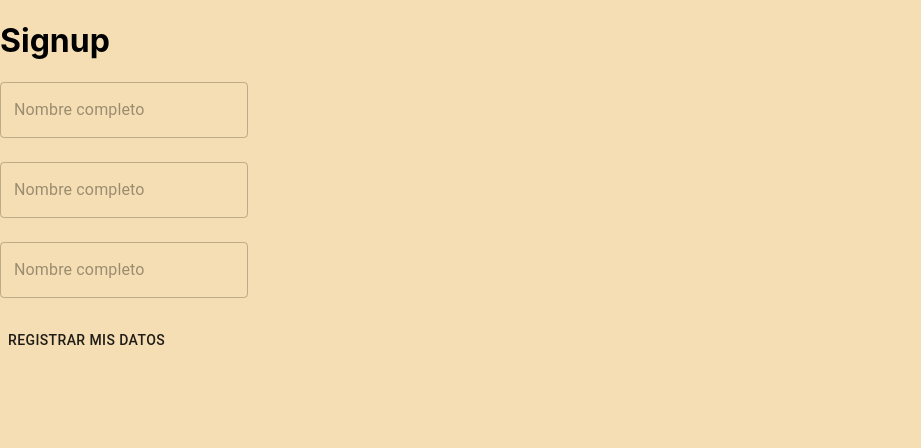
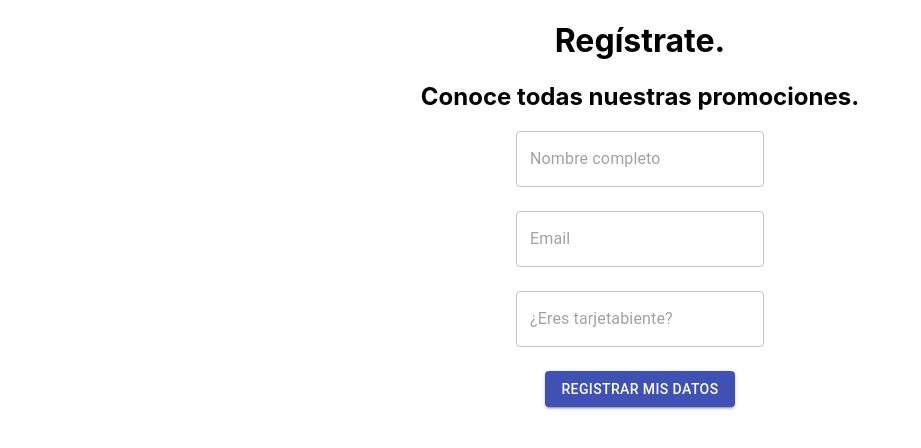
Before and after one commit to TheMarauders-MX/tmqr-webapp, a React (Create React App) app: page / in a window 1280 px wide. Shown: the top 448 px of the page, without its empty margins (0-921 px from the left). Built offline with nearby package versions, Linux system fonts and the light colour scheme.

Commit message:
Update Form skelleton

```diff
--- a/src/components/ClientForm/ClientForm.tsx
+++ b/src/components/ClientForm/ClientForm.tsx
@@ -3,6 +3,7 @@ import { Form, Formik } from "formik";
 import * as Yup from "yup";
 import { Grid, Button } from "@material-ui/core";
 import FormikInput from "../../components/FormikElements/FormikInput";
+import "./styles.scss";
 
 const initialValues = {
   name: "",
@@ -30,8 +31,11 @@ const ClientForm = () => {
   }, []);
 
   return (
-    <div>
-      <h1>Signup</h1>
+    <div className="client-form">
+      <div className="center">
+        <h1>Regístrate.</h1>
+        <h2>Conoce todas nuestras promociones.</h2>
+      </div>
       <Formik
         initialValues={initialValues}
         // validationSchema={ClientFormSchema}
@@ -40,20 +44,20 @@ const ClientForm = () => {
       >
         {(formik) => {
           return (
-            <Form className="general-form">
+            <Form>
               {/* MAIN FORM */}
               <Grid container className="main-form-container" spacing={3}>
-                <Grid item lg={12} className="top">
+                <Grid item xs={12}>
                   <FormikInput name="name" placeholder="Nombre completo" validateOnClick={true} disabled={loading} />
                 </Grid>
-                <Grid item lg={12} className="top">
-                  <FormikInput name="email" placeholder="Nombre completo" validateOnClick={true} disabled={loading} />
+                <Grid item xs={12}>
+                  <FormikInput name="email" placeholder="Email" validateOnClick={true} disabled={loading} />
                 </Grid>
-                <Grid item lg={12} className="top">
-                  <FormikInput name="tarjetahabiente" placeholder="Nombre completo" validateOnClick={true} disabled={loading} />
+                <Grid item xs={12}>
+                  <FormikInput name="tarjetahabiente" placeholder="¿Eres tarjetabiente?" validateOnClick={true} disabled={loading} />
                 </Grid>
-                <Grid item md={6} xs={12}>
-                  <Button type="submit" className="btn-primary" disabled={loading}>
+                <Grid item xs={12}>
+                  <Button type="submit" variant="contained" color="primary" disabled={loading}>
                     Registrar mis datos
                   </Button>
                 </Grid>
--- a/src/components/ClientForm/styles.scss
+++ b/src/components/ClientForm/styles.scss
@@ -0,0 +1,5 @@
+.client-form {
+  .main-form-container {
+    text-align: center;
+  }
+}
--- a/src/theme/styles.scss
+++ b/src/theme/styles.scss
@@ -1,6 +1,6 @@
 html,
 body {
-  background-color: wheat;
+  background-color: white;
   background-repeat: no-repeat;
   background-attachment: fixed;
 }
@@ -25,3 +25,7 @@ body {
     }
   }
 }
+
+.center {
+  text-align: center;
+}
```
